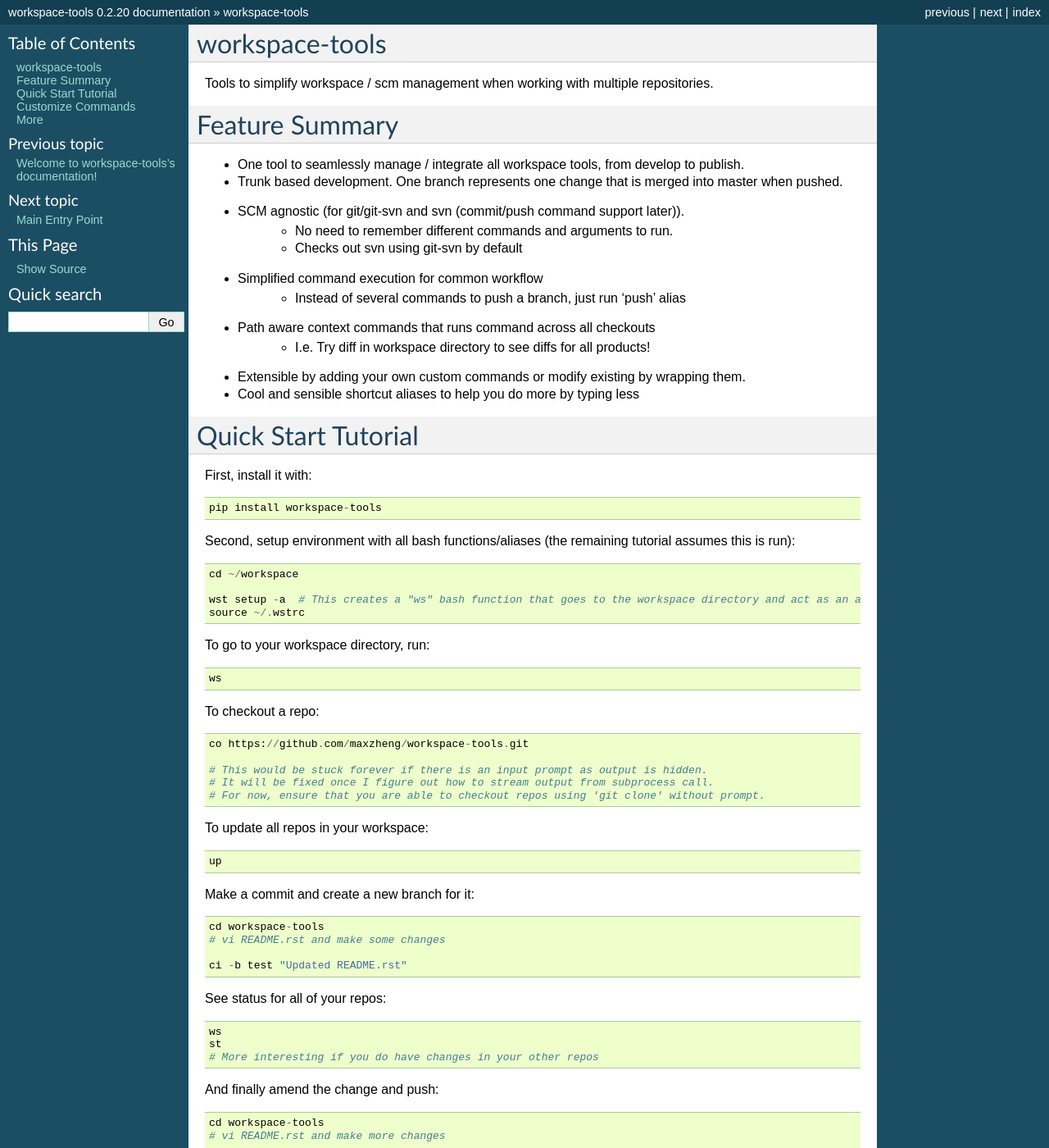
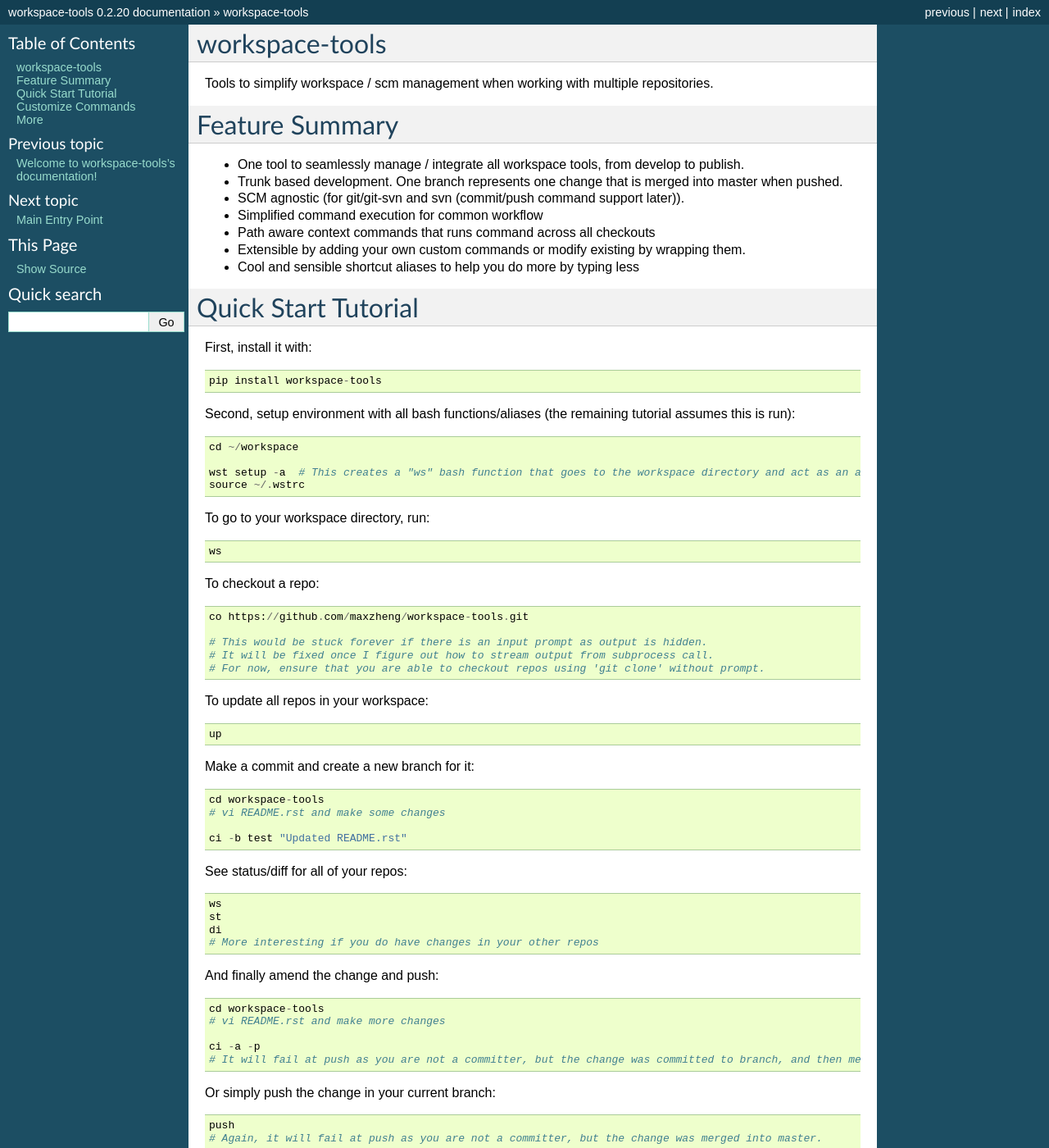
Before and after one commit to maxzheng/workspace-tools, a Sphinx documentation site: the page built from docs/README.rst, in a window 1280 px wide and 1400 px high. Shown: the whole window at 82% size. Built offline with Sphinx 7.4.7, drawn with Linux system fonts in a browser that asks for light colours; some of the changed text lies outside the part shown.

Commit message:
Update doc

```diff
--- a/docs/README.rst
+++ b/docs/README.rst
@@ -5,15 +5,12 @@
 
 Feature Summary
 ===============
+
 * One tool to seamlessly manage / integrate all workspace tools, from develop to publish.
 * Trunk based development. One branch represents one change that is merged into master when pushed.
 * SCM agnostic (for git/git-svn and svn (commit/push command support later)).
-    - No need to remember different commands and arguments to run.
-    - Checks out svn using git-svn by default
 * Simplified command execution for common workflow
-    - Instead of several commands to push a branch, just run 'push' alias
 * Path aware context commands that runs command across all checkouts
-    - I.e. Try diff in workspace directory to see diffs for all products!
 * Extensible by adding your own custom commands or modify existing by wrapping them.
 * Cool and sensible shortcut aliases to help you do more by typing less
 
@@ -54,10 +51,11 @@
 
     ci -b test "Updated README.rst"
 
-See status for all of your repos::
+See status/diff for all of your repos::
 
     ws
     st
+    di
     # More interesting if you do have changes in your other repos
 
 And finally amend the change and push::
```
Also changed, not shown: other parts of docs/README.rst (+8 -9 lines), 1 other file.
